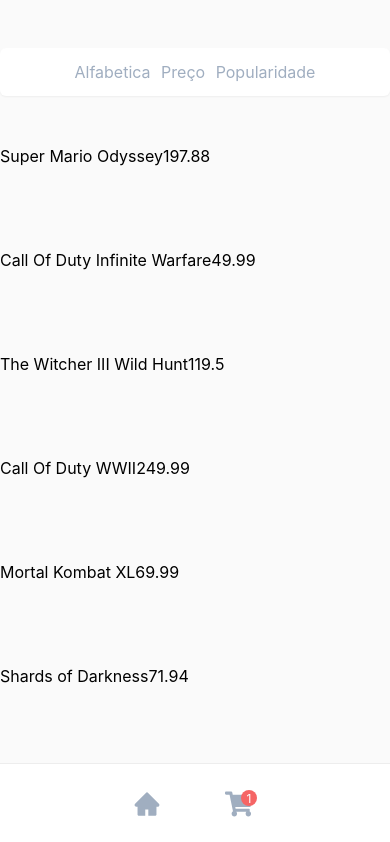
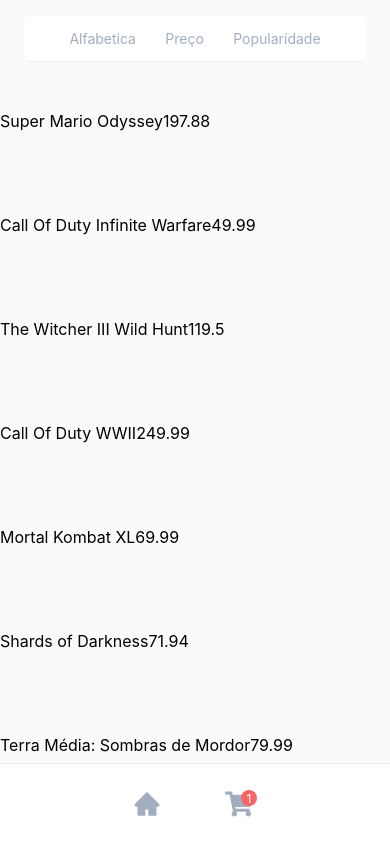
Before and after one commit to RafaelGoulartB/react-challenge-supera, a Next.js app: page / in a window 390 px wide. Shown: the top 842 px of the page. Built offline with nearby package versions, Linux system fonts and the light colour scheme.

Commit message:
feat: implement responsive sort bar (#2)

```diff
--- a/components/list-products/index.js
+++ b/components/list-products/index.js
@@ -46,14 +46,17 @@
   return (
     <>
       <Flex
+        dir="row"
         alignItems="center"
         justifyContent="space-evenly"
-        dir="row"
         bg="white"
+        mt={{ base: '4', lg: '12' }}
+        mb="12"
+        mx={{ base: '6', lg: '0' }}
+        px={{ base: '4', lg: '16' }}
+        py="3"
         rounded="md"
-        my="12"
-        px="16"
-        py="3"
+        fontSize={{ base: 'sm', md: 'md' }}
         boxShadow="sm"
       >
         <Text
```
